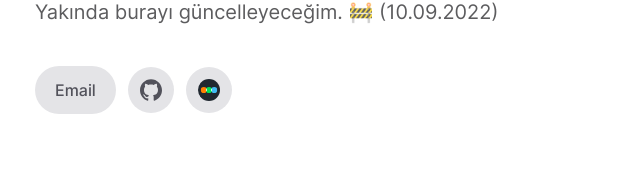
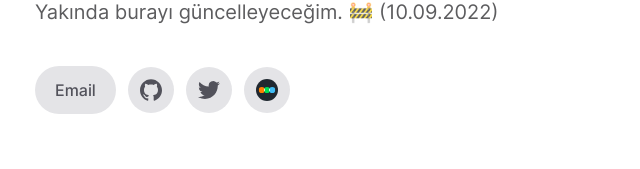
Before and after one commit to omeralpi/homepage, a Next.js app: page / in a window 1280 px wide. Shown: the part 269-438 px from the top of the page, without its empty margins (309-949 px from the left). Built offline with nearby package versions, Linux system fonts and the light colour scheme; no server answers; a small style sheet from the web is missing; what use-http would draw is missing.

Commit message:
chore: add twitter to social links

```diff
--- a/components/social.tsx
+++ b/components/social.tsx
@@ -2,6 +2,7 @@ import A from "components/a";
 import IconGithub from "components/icons/github";
 import { meta } from "../site.config";
 import IconLetterboxd from "./icons/letterboxd";
+import IconTwitter from "./icons/twitter";
 
 function SocialButton({ href, children }) {
   return (
@@ -19,7 +20,7 @@ function SocialButton({ href, children }) {
 }
 
 function Social() {
-  const { github, letterboxd } = meta.social;
+  const { github, twitter, letterboxd } = meta.social;
 
   return (
     <div className="flex items-center space-x-3">
@@ -31,6 +32,10 @@ function Social() {
         <IconGithub />
       </SocialButton>
 
+      <SocialButton href={twitter}>
+        <IconTwitter />
+      </SocialButton>
+
       <SocialButton href={letterboxd}>
         <IconLetterboxd />
       </SocialButton>
```
